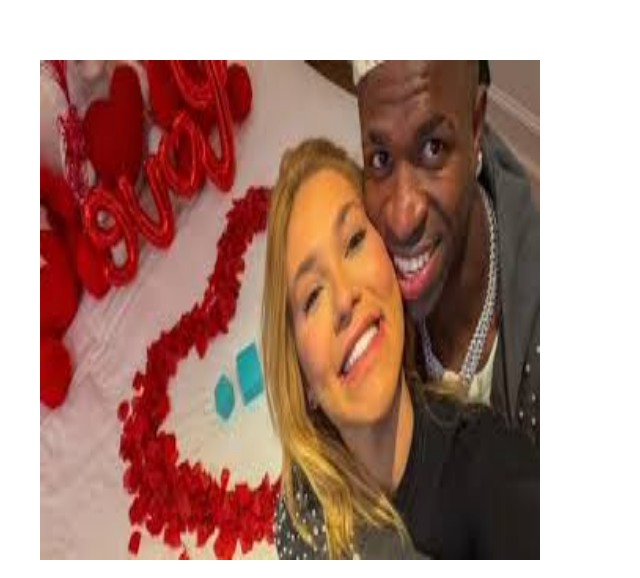
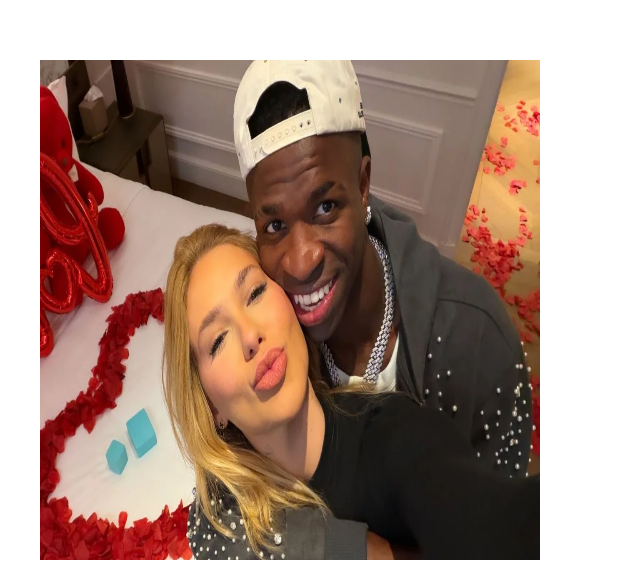
Before and after one commit to luwalacheski/movimento, a plain HTML site: page index.html in a window 1280 px wide. Shown: the part 222-800 px from the top of the page, without its empty margins (0-640 px from the left). Drawn offline with Linux system fonts and the light colour scheme.

Commit message:
Update image source in index.html

```diff
--- a/index.html
+++ b/index.html
@@ -8,7 +8,7 @@
 </head>
 <body>
 
-    <img id="imagemMovel" src="images.jpeg" alt="Imagem que se movimenta">
+    <img id="imagemMovel" src="Virginia-e-Vini-Jr.-1-1.webp" alt="Imagem que se movimenta">
 
     <script src="script.js"></script>
 </body>
```
